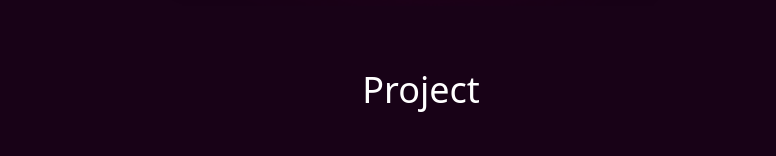
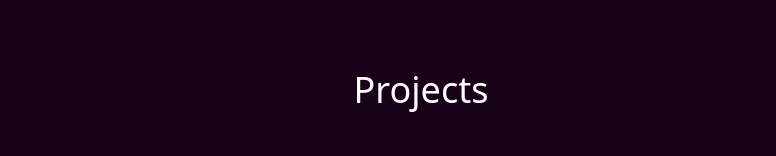
Before and after one commit to Akila-Dev97/My-Portfolio, a React (Vite) app: page / in a window 1280 px wide. Shown: the part 794-950 px from the top of the page, without its empty margins (219-995 px from the left). Built offline with nearby package versions, Linux system fonts and the light colour scheme.

Commit message:
fix typo

```diff
--- a/src/components/Projects.jsx
+++ b/src/components/Projects.jsx
@@ -27,7 +27,7 @@ const Projects = () => {
     <section className="pt-16" id="projects" ref={projectRef}>
       <div className="px-4">
         <h2 className="mb-8 text-center text-3xl font-medium lg:text-4xl">
-          Project
+          Projects
         </h2>
         <div className="flex flex-wrap justify-center">
           {PROJECTS.map((project) => (
```
